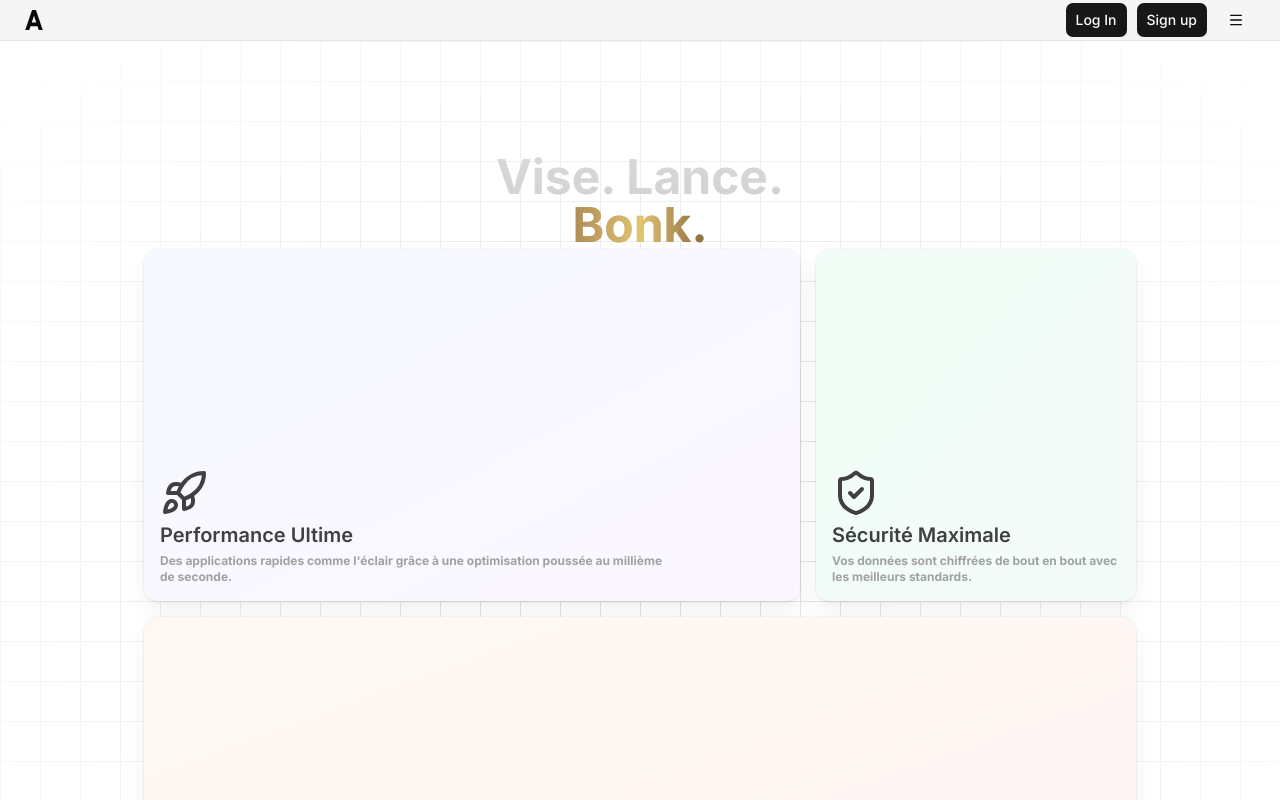
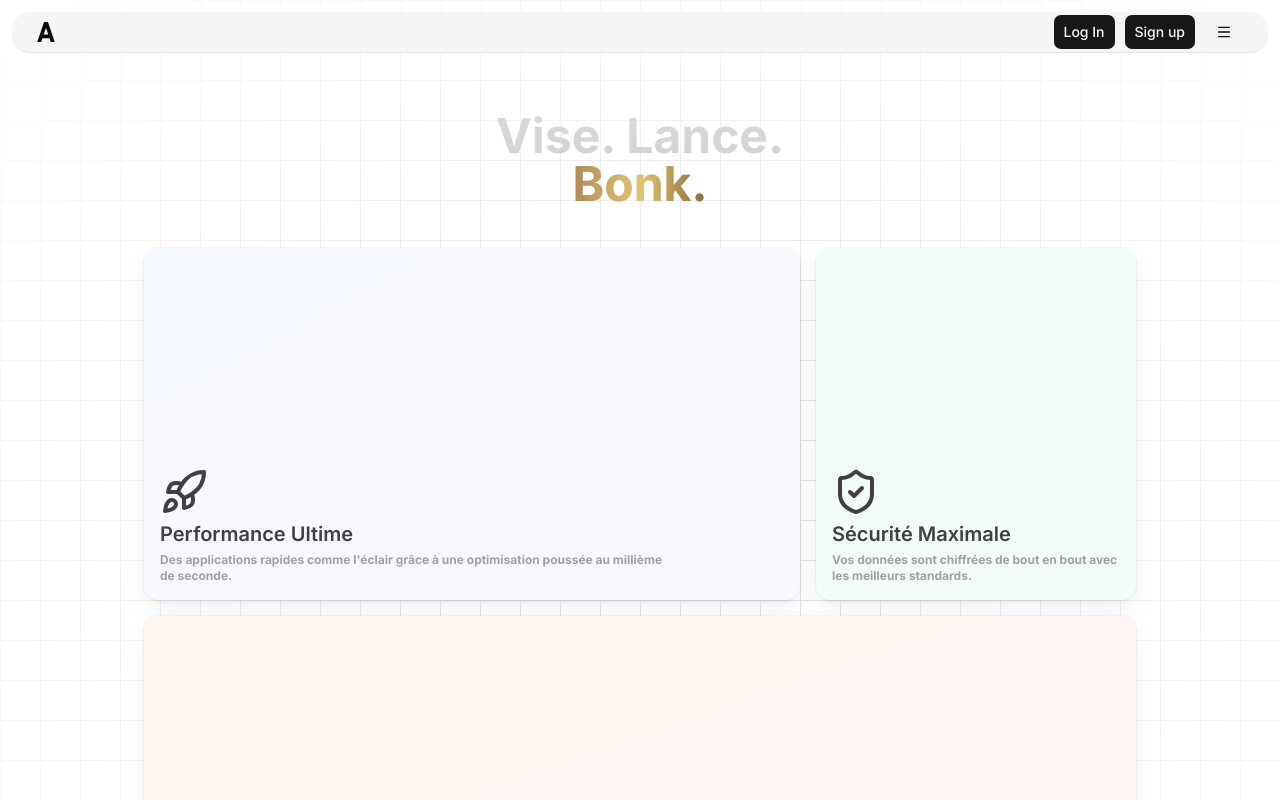
Before and after one commit to transcendence-survivors/frontend, a Next.js app: page /en/home in a window 1280 px wide. Shown: the top 800 px of the page. Built offline with nearby package versions, Linux system fonts and the light colour scheme.

Commit message:
feat : Added fixed property to the navbar, and added the beginning of stylisation

```diff
--- a/src/app/[locale]/(landing)/home/page.tsx
+++ b/src/app/[locale]/(landing)/home/page.tsx
@@ -47,19 +47,18 @@ const features = [
 export default function Page() {
 	return (
 		<main>
-			<Header className='bg-secondary'>
+			<Header className='bg-secondary m-3 rounded-2xl fixed z-100 top-0 left-0 right-0 dark:bg-background transform-gpu dark:[box-shadow:0_-20px_80px_-20px_#ffffff1f_inset] dark:[border:1px_solid_rgba(255,255,255,.1)]'>
 				<LogoLanding className='fill-foreground h-5' />
 				<div className='flex gap-2 items-center'>
 					<Button>Log In</Button>
 					<Button>Sign up</Button>
-
 					<BurgerLandingDrawer />
 				</div>
 			</Header>
 			<GridBackground>
 				<div className='max-w-5xl w-full mx-auto py-20 px-4'>
 					<div className='text-center'>
-						<h1 className='heading-1'>
+						<h1 className='heading-1 mb-10'>
 							Vise. Lance.
 							<br />
 							<span className='bg-gradient-to-r from-[#B08B57] via-[#E2C56F] to-[#8C6A3C] bg-clip-text text-transparent font-bold'>
```
